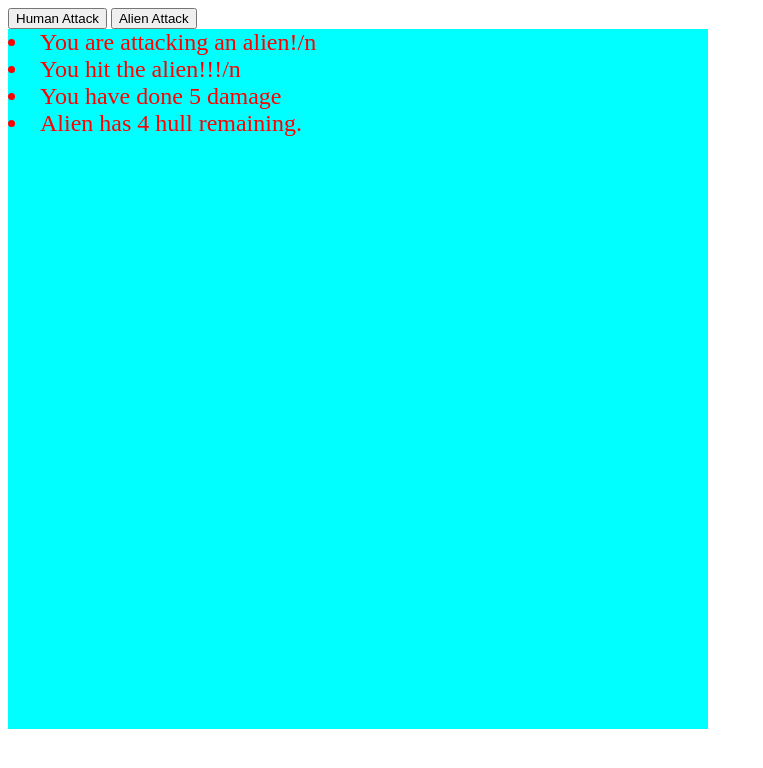
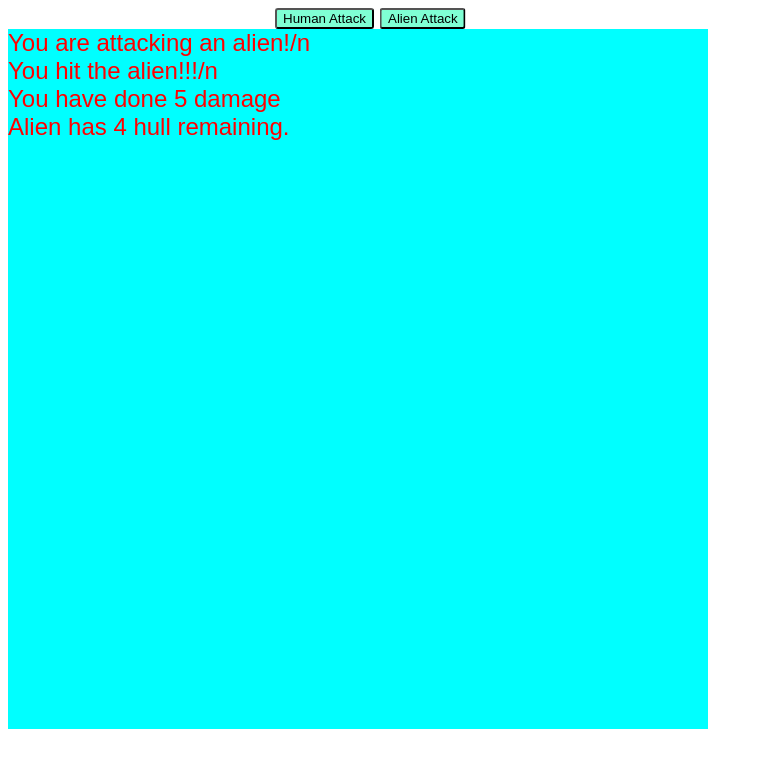
Before and after one commit to 28ralph/universe1, a plain HTML site: page index.html in a window 1280 px wide. Both pictures are taken after a click on the button "Human Attack". Shown: the whole page, without its empty margins (0-763 px from the left). Drawn offline with Linux system fonts and the light colour scheme.

Commit message:
version x.3

```diff
--- a/index.html
+++ b/index.html
@@ -6,14 +6,26 @@
     <title>Document</title>
 
     <style>
+
+        body {font-family: Arial;}
         .screen {width: 700px;
                 height: 700px;
         background-color: aqua;}
 
         li {color: red;
-            font-size: 24px;}
+            font-size: 24px;
+            list-style-type : none;}
 
-            button {position:sticky;}
+            button {position:sticky;
+                    border-radius: 3px;
+                    background-color: aquamarine;}
+
+        button:hover {cursor: pointer;}
+
+        .humanAttack {left: 275px;}
+        .alienAttack {left: 380px;}
+
+        /* ul {} */
 
     </style>
 
@@ -23,6 +35,7 @@
 </head>
 <body>
     <button class = "humanAttack" onclick="HumanAttack()">Human Attack</button>
+    <!-- <input type = "text" class = 'input'> -->
     <button class = "alienAttack" onclick="AlienAttack()">Alien Attack</button>
 
     <div class = "screen"></div>
--- a/universe.js
+++ b/universe.js
@@ -31,7 +31,7 @@ class Alien {
 
     attack() {
         l1 = document.createElement("li");
-        l1.innerHTML ="Alien attacking human";
+        l1.innerHTML = "Alien attacking human";
         screen.append(l1);
     }
 }
@@ -53,41 +53,68 @@ let i = 0;
 
 while (i < 6) {
     humanattack.HumanAttack();
+    // if (alien[i].hull <= 0){
+    // let quit = prompt("Would you like to retreat? (y = yes, n = no)");
+    // if (quit === "y") {
+    //     l1 = document.createElement("li");
+    //     l1.innerHTML("You retreated. Goodbye");
+    //     screen.append(l1);
+    //     humanattack.disabled = true;
+    //     alienattack.disabled = true;
+    //     break;
+
+    // }}
     alienattack.AlienAttack();
 
 
 }
 
-function HumanAttack(){
+function HumanAttack() {
 
     human.attack()
 
     if (Math.random() < human.accuracy) {
         l1 = document.createElement("li");
-        l1.innerHTML="You hit the alien!!!/n";
+        l1.innerHTML = "You hit the alien!!!/n";
         screen.append(l1);
         l1 = document.createElement("li");
-        l1.innerHTML="You have done 5 damage";
+        l1.innerHTML = "You have done 5 damage";
         screen.append(l1);
         alien[i].hull -= human.firepower;
         l1 = document.createElement("li");
-        l1.innerHTML="Alien has " + alien[i].hull + " hull remaining.";
+        l1.innerHTML = "Alien has " + alien[i].hull + " hull remaining.";
         screen.append(l1);
         if (alien[i].hull <= 0) {
             l1 = document.createElement("li");
-            l1.innerHTML="Human wins round " + (i + 1);
+            l1.innerHTML = "Human wins round " + (i + 1);
             screen.append(l1);
-            ++i;
-            // let y = prompt("Would you like to retreat? (y = yes, n = no)")
-            // if (y ==="y"){
+
+            // let quit = prompt("Would you like to retreat? (y = yes, n = no)");
+            // if (quit === "y") {
+            //     l1 = document.createElement("li");
             //     l1.innerHTML("You retreated. Goodbye");
-            //     break;
+            //     screen.append(l1);
+            //     humanattack.disabled = true;
+            //     alienattack.disabled = true;
+
             // }
 
+
+
+
+
+
+            l1 = document.createElement("li");
+            l1.innerHTML = "<h1>ROUND " + (i + 2) + "</h1>";
+            screen.append(l1);
+
+            ++i;
+
+
         }
-        if (i ===5 && alien[i].hull <=0){
+        if (i === 5 && alien[i].hull <= 0) {
             l1 = document.createElement("li");
-            l1.innerHTML="Human destroy all aliens";
+            l1.innerHTML = "Human destroy all aliens";
             screen.append(l1);
             humanattack.disabled = true;
             alienattack.disabled = true;
@@ -98,7 +125,7 @@ function HumanAttack(){
     }
     else {
         l1 = document.createElement("li");
-        l1.innerHTML="You missed";
+        l1.innerHTML = "You missed";
         screen.append(l1);
         // continue
     }
@@ -107,26 +134,26 @@ function HumanAttack(){
 
 }
 
-function AlienAttack(){
+function AlienAttack() {
     alien[i].attack()
     // l1.innerHTML("Alien attacks");
     if (Math.random() < alien[i].accuracy) {
         l1 = document.createElement("li");
-        l1.innerHTML="Alien hit the human!!!";
+        l1.innerHTML = "Alien hit the human!!!";
         screen.append(l1);
         l1 = document.createElement("li");
-        l1.innerHTML="Alien have done " + alien[i].firepower + " damage";
+        l1.innerHTML = "Alien have done " + alien[i].firepower + " damage";
         screen.append(l1);
         human.hull -= alien[i].firepower;
         l1 = document.createElement("li");
-        l1.innerHTML="Human has " + human.hull + " hull remaining.";
+        l1.innerHTML = "Human has " + human.hull + " hull remaining.";
         screen.append(l1);
         if (human.hull <= 0) {
             l1 = document.createElement("li");
-            l1.innerHTML ="Alien wins " + (i + 1);
+            l1.innerHTML = "Alien wins " + (i + 1);
             screen.append(l1);
             l1 = document.createElement("li");
-            l1.innerHTML="Game Over!!";
+            l1.innerHTML = "Game Over!!";
             screen.append(l1);
             humanattack.disabled = true;
             alienattack.disabled = true;
@@ -138,7 +165,7 @@ function AlienAttack(){
     }
     else {
         l1 = document.createElement("li");
-        l1.innerHTML="Alien missed";
+        l1.innerHTML = "Alien missed";
         screen.append(l1);
         // continue
     }
```
